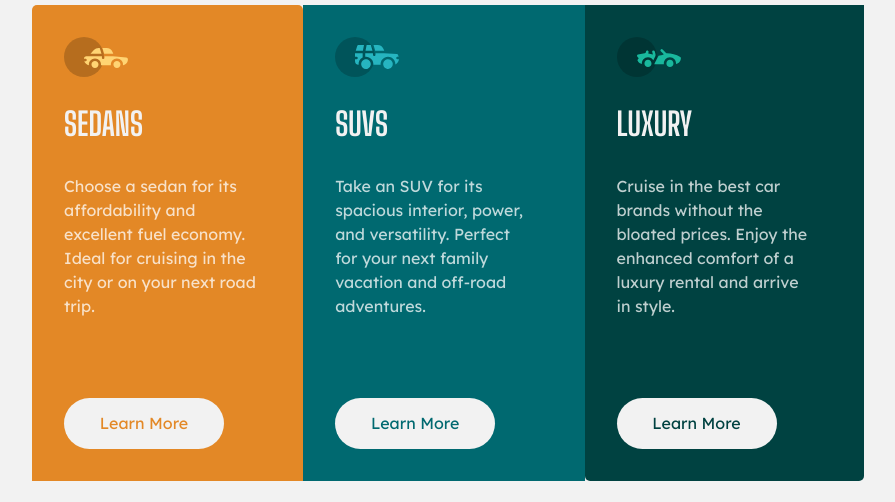
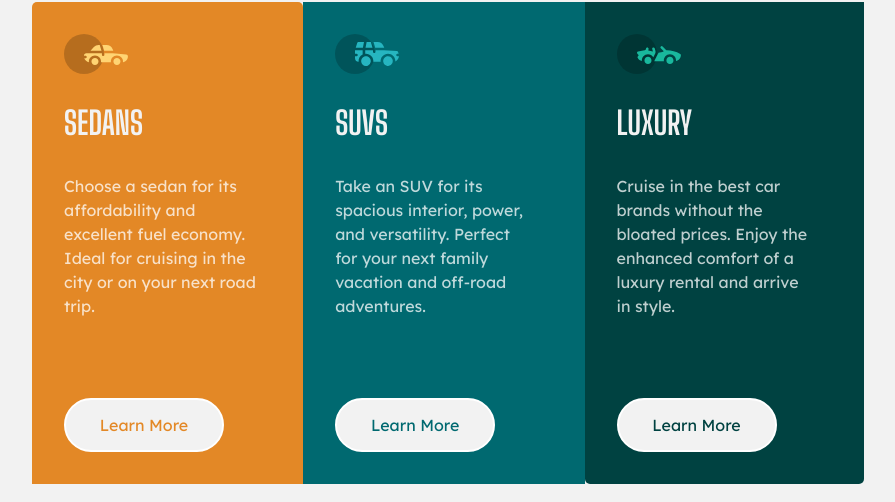
Before and after one commit to cahov/frontendmentor-exercises, a plain HTML site: page 3-column-preview-card-component-main/index.html in a window 1280 px wide. Shown: the part 157-659 px from the top of the page, without its empty margins (192-1087 px from the left). Drawn offline with Linux system fonts and the light colour scheme.

Commit message:
Fixed accessibility issues and added effect on buttons

```diff
--- a/3-column-preview-card-component-main/index.html
+++ b/3-column-preview-card-component-main/index.html
@@ -17,25 +17,25 @@
                 <div class="card_item1">
                     <img src="img/icon-sedans.svg" alt="icon of sedans">
                     <div class="card_info">
-                        <span class="card_info--title">Sedans</span>
+                        <h2 class="card_info--title">Sedans</h2>
                         <p>Choose a sedan for its affordability and excellent fuel economy. Ideal for cruising in the city or on your next road trip.</p>
-                        <button>Learn More</button>
+                        <button type="button">Learn More</button>
                     </div>
                 </div>
                 <div class="card_item2">
                     <img src="img/icon-suvs.svg" alt="icon of suvs">
                     <div class="card_info">
-                        <span class="card_info--title">SUVs</span>
+                        <h2 class="card_info--title">SUVs</h2>
                         <p>Take an SUV for its spacious interior, power, and versatility. Perfect for your next family vacation and off-road adventures.</p>
-                        <button>Learn More</button>
+                        <button type="button">Learn More</button>
                     </div>
                 </div>
                 <div class="card_item3">
                     <img src="img/icon-luxury.svg" alt="icon of luxury">
                     <div class="card_info">
-                        <span class="card_info--title">Luxury</span>
+                        <h2 class="card_info--title">Luxury</h2>
                         <p>Cruise in the best car brands without the bloated prices. Enjoy the enhanced comfort of a luxury rental and arrive in style.</p>
-                        <button>Learn More</button>
+                        <button type="button">Learn More</button>
                     </div>
                 </div>
             </div>
--- a/3-column-preview-card-component-main/styles.css
+++ b/3-column-preview-card-component-main/styles.css
@@ -119,5 +119,16 @@ button{
         width: 10rem;
         margin-bottom: 2rem;
         font-size: 1rem;
+        border: 2px solid white;
+        transition: all 200ms ease-in-out;
+        cursor: pointer;
+    }
+    button:hover{
+        color: white !important;
+        background-color: transparent;
+    }
+    button:focus-visible{
+        color: white !important;
+        background-color: transparent;
     }
 }
```
